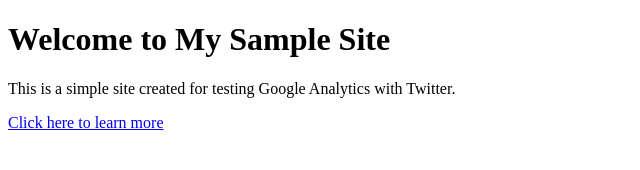
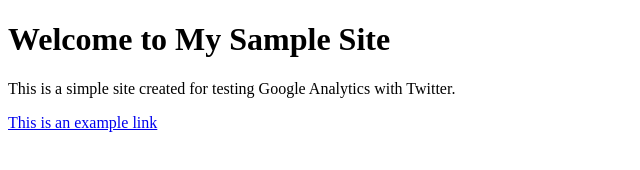
Before and after one commit to cinnamonappleb/sample-site, a plain HTML site: page index.html in a window 1280 px wide. Shown: the full height of the page, 0-640 px from the left. Drawn offline with Linux system fonts and the light colour scheme.

Commit message:
Update index.html

```diff
--- a/index.html
+++ b/index.html
@@ -19,6 +19,6 @@
 <body>
     <h1>Welcome to My Sample Site</h1>
     <p>This is a simple site created for testing Google Analytics with Twitter.</p>
-    <a href="https://www.example.com" target="_blank">Click here to learn more</a>
+    <a href="https://www.example.com" target="_blank">This is an example link</a>
 </body>
 </html>
```
